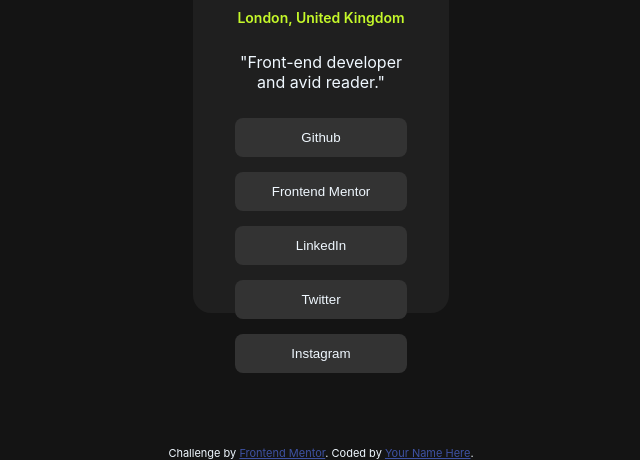
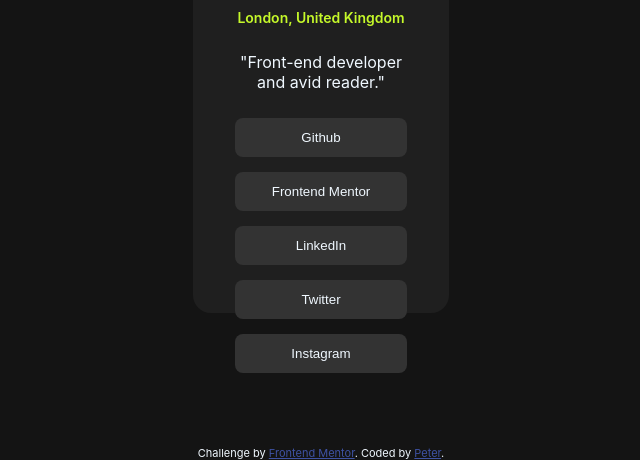
Before and after one commit to pxter22/social-links-profile-practice, a plain HTML site: page index.html in a window 1280 px wide. Shown: the part 340-800 px from the top of the page, without its empty margins (319-959 px from the left). Drawn offline with Linux system fonts and the light colour scheme.

Commit message:
added my name to the footer

```diff
--- a/index.html
+++ b/index.html
@@ -55,7 +55,7 @@
       Challenge by
       <a href="https://www.frontendmentor.io?ref=challenge" target="_blank"
         >Frontend Mentor</a
-      >. Coded by <a href="#">Your Name Here</a>.
+      >. Coded by <a href="#">Peter</a>.
     </div>
   </body>
 </html>
```
